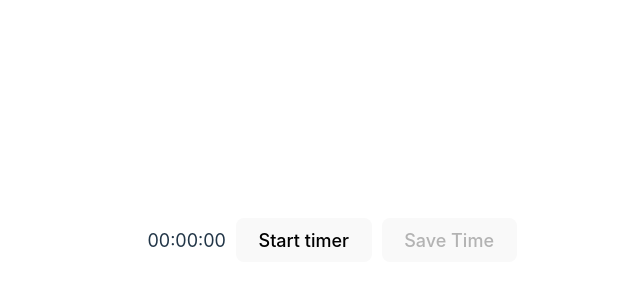
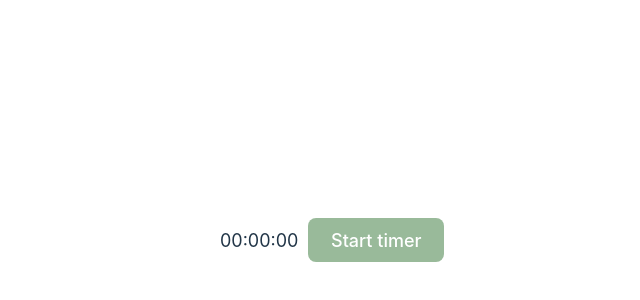
Before and after one commit to Havolt/time-tracker, a React (Vite) app: page / in a window 1280 px wide. Shown: the part 160-460 px from the top of the page, without its empty margins (308-948 px from the left). Built offline with nearby package versions, Linux system fonts and the light colour scheme.

Commit message:
Add coloring to buttons and move JSX to make cleaner

```diff
--- a/src/App.jsx
+++ b/src/App.jsx
@@ -10,6 +10,17 @@ function App() {
 	const descriptionRef = useRef(null);
 
 	let timePassedInterval;
+
+	const startTimerText = () => {
+		if (startTimer) {
+			return 'Stop timer'
+		} else if(!startTimer && timePassed) {
+			return 'Resume timer'
+		} else {
+			return 'Start timer'
+		}
+
+	}
 
 	useEffect(() => {
 		if (startTimer) {
@@ -52,14 +63,30 @@ function App() {
 		return timeString
 	}
 
+	// HTML
+	const clearButton = <button onClick={clearTimer} class="timer__button--clear" type="button">Clear Time</button>
+	const saveInput = (
+		<div class="timer__save">
+			<button disabled={!timePassed || startTimer} onClick={saveTimer} class="timer__button--save">Save Time</button>
+			<input type="text" ref={descriptionRef} placeholder="Description.." />
+		</div>
+	)
+
 	return (
 		<div id="app">
 			<div className="timer">
 				<span>{timePassed ? formatTimePassed() : '00:00:00'}</span>
-				<button onClick={handleTimer}>{ startTimer ? 'Stop timer' : 'Start timer'}</button>
-				<button disabled={!timePassed || startTimer} onClick={saveTimer}>Save Time</button>
-				{ (!startTimer && timePassed) ? <button onClick={clearTimer} type="button">Clear Time</button> : null }
-				{ (!startTimer && timePassed) ? <input type="text" ref={descriptionRef} placeholder="Description.." /> : null }
+				<button onClick={handleTimer} class="timer__button--start">
+					{ startTimerText() }
+				</button>
+
+				{ (!startTimer && timePassed) ?
+				<>
+					{clearButton}
+					{saveInput}
+				</> : null
+				}
+
 			</div>
 		</div>
 	)
--- a/src/App.scss
+++ b/src/App.scss
@@ -10,4 +10,33 @@
   display: flex;
   gap: 1rem;
   align-items: center;
+
+  &__button {
+    &--start {
+      background-color: #2a702c7a;
+      color: white;
+
+      &:hover {
+        background-color: #2a702c;
+      }
+    }
+
+    &--clear {
+      background-color: #7212127a;
+      color: white;
+
+      &:hover {
+        background-color: #721212;
+      }
+    }
+
+    &--save {
+      background-color: #1832727a;
+      color: white;
+
+      &:hover {
+        background-color: #183272;
+      }
+    }
+  }
 }
--- a/src/index.css
+++ b/src/index.css
@@ -47,7 +47,7 @@ button {
   transition: border-color 0.25s;
 }
 button:hover {
-  border-color: #646cff;
+  border: 1px solid #949494;
 }
 button:focus,
 button:focus-visible {
```
